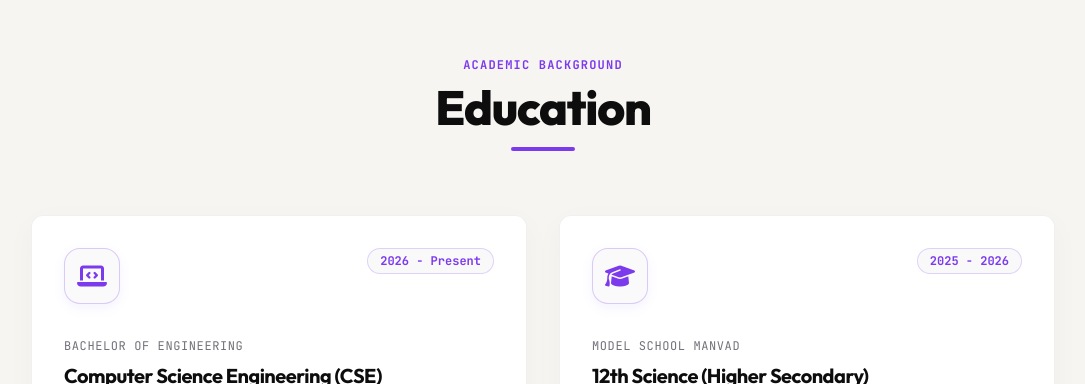
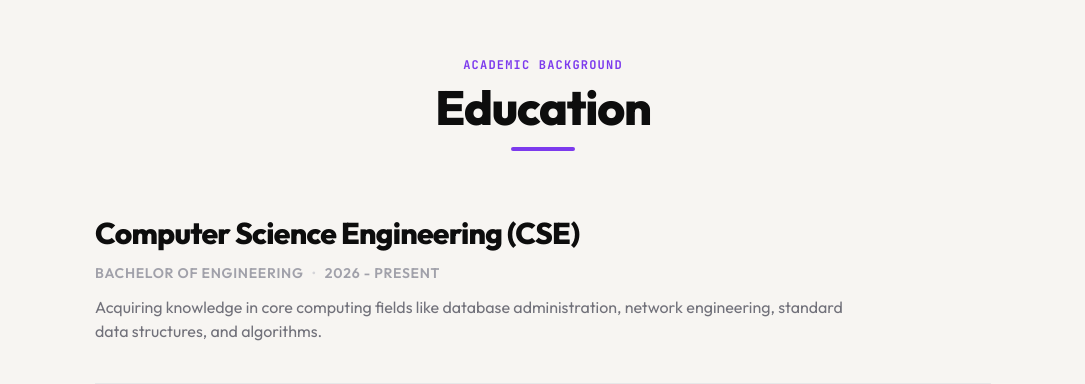
Before and after one commit to arjunparmar03/arjun, a React (Vite) app: page / in a window 1280 px wide. Shown: the part 4870-5254 px from the top of the page, without its empty margins (97-1182 px from the left). Built offline with nearby package versions, Linux system fonts and the light colour scheme.

Commit message:
Optimize footer layout for mobile, remove footer border line, update education section design, and align mobile header text layout

```diff
--- a/src/components/Education.jsx
+++ b/src/components/Education.jsx
@@ -50,8 +50,8 @@ const Education = () => {
           <div className="w-16 h-1 bg-purpleAccent mx-auto mt-4 rounded-full" />
         </div>
 
-        {/* 3D Flip Cards Grid */}
-        <div className="grid grid-cols-1 md:grid-cols-2 gap-8 max-w-5xl mx-auto">
+        {/* Academic Background List (Majd services layout style) */}
+        <div className="max-w-4xl mx-auto flex flex-col mt-12">
           {educationData.map((item, idx) => (
             <motion.div
               key={idx}
@@ -59,61 +59,29 @@ const Education = () => {
               whileInView={{ opacity: 1, y: 0 }}
               viewport={{ once: false, margin: '-100px' }}
               transition={{ duration: 0.8, ease: [0.16, 1, 0.3, 1], delay: idx * 0.1 }}
-              className="flip-card h-64 w-full"
+              className="border-b border-zinc-200/80 last:border-b-0 pb-10 mb-10 last:pb-0 last:mb-0 group cursor-pointer text-left w-full"
             >
-              <div className="flip-card-inner w-full h-full cursor-pointer">
-
-                {/* FRONT FACE */}
-                <div className="flip-card-front flex flex-col justify-between p-8 text-left">
-                  <div className="flex items-start justify-between">
-                    {/* Glowing Icon Wrapper */}
-                    <div
-                      className="w-14 h-14 rounded-2xl flex items-center justify-center border bg-zinc-50 border-purpleAccent/25 text-purpleAccent shadow-[0_4px_12px_rgba(124,90,237,0.08)]"
-                    >
-                      <i className={`fa-solid ${item.icon} text-2xl`} />
-                    </div>
-
-                    {/* Date Badge */}
-                    <span
-                      className="text-[10px] md:text-xs font-mono font-bold px-3 py-1 rounded-full border bg-zinc-100/50 text-purpleAccent border-purpleAccent/20"
-                    >
-                      {item.date}
-                    </span>
-                  </div>
-
-                  <div className="space-y-2 mt-4">
-                    <span className="text-zinc-500 text-xs font-mono tracking-wider block uppercase">
-                      {item.institution}
-                    </span>
-                    <h3 className="text-lg md:text-xl font-bold text-charcoal font-sans tracking-tight">
-                      {item.degree}
-                    </h3>
-                  </div>
-
-                  {/* Hover visual cue */}
-                  <div className="mt-4 flex items-center gap-1.5 text-[10px] text-zinc-400 font-mono">
-                    <span>Hover to flip</span>
-                    <i className="fa-solid fa-arrows-rotate animate-spin-slow" />
-                  </div>
+              <motion.div
+                whileHover={{ x: 12 }}
+                transition={{ type: 'spring', stiffness: 300, damping: 30 }}
+                className="space-y-3"
+              >
+                <div className="flex flex-col sm:flex-row sm:items-baseline justify-between gap-2">
+                  <h3 className="text-2xl md:text-3xl font-extrabold text-[#0D0D0D] font-sans tracking-tight group-hover:text-purpleAccent transition-colors duration-300">
+                    {item.degree}
+                  </h3>
                 </div>
 
-                {/* BACK FACE */}
-                <div className="flip-card-back text-left">
-                  <div className="space-y-4 w-full">
-                    <span className="text-xs uppercase tracking-widest text-purpleAccent font-semibold font-mono flex items-center gap-2">
-                      <span className="w-1.5 h-1.5 rounded-full bg-purpleAccent" />
-                      About The Course
-                    </span>
-                    <h4 className="text-base font-bold text-charcoal font-sans border-b border-zinc-200/60 pb-2">
-                      {item.degree}
-                    </h4>
-                    <p className="text-zinc-600 text-sm leading-relaxed font-sans">
-                      {item.details}
-                    </p>
-                  </div>
+                <div className="text-xs md:text-sm font-semibold tracking-wider text-zinc-400 uppercase font-sans flex flex-wrap items-center gap-2 select-none">
+                  <span>{item.institution}</span>
+                  <span className="text-zinc-300 font-normal">•</span>
+                  <span>{item.date}</span>
                 </div>
 
-              </div>
+                <p className="text-zinc-500 text-sm md:text-base leading-relaxed font-sans max-w-3xl">
+                  {item.details}
+                </p>
+              </motion.div>
             </motion.div>
           ))}
         </div>
--- a/src/components/Hero.jsx
+++ b/src/components/Hero.jsx
@@ -262,18 +262,17 @@ const Hero = () => {
             transition={{ duration: 0.8, delay: 0.1, ease: "easeOut" }}
             className="text-center w-full mb-6"
           >
-            <h1 className="relative font-syne font-extrabold text-[9vw] tracking-tighter leading-[0.9] select-none uppercase">
+            <h1 className="relative font-syne font-extrabold text-[9vw] tracking-tighter leading-none select-none uppercase flex flex-col items-center gap-2">
               {/* Star decoration - left of SOFTWARE */}
-              <span className="relative inline-flex items-center justify-center">
+              <span className="relative inline-flex items-center">
                 <span className="absolute -left-[8vw] -top-[1.5vw] w-[7vw] h-[7vw] select-none flex items-center justify-center pointer-events-auto">
                   <ChromeStar />
                 </span>
                 SOFTWARE
               </span>
-              <br />
-              <span className="relative inline-flex items-center justify-center">
+              {/* Lightning decoration - right of ENGINEER */}
+              <span className="relative inline-flex items-center mt-1">
                 ENGINEER
-                {/* Lightning decoration - right of ENGINEER */}
                 <span className="absolute -right-[8vw] bottom-[0vw] w-[7vw] h-[7vw] select-none flex items-center justify-center pointer-events-auto">
                   <ChromeLightning />
                 </span>
```
Also changed, not shown: src/components/Footer.jsx (+137 -7 lines).
